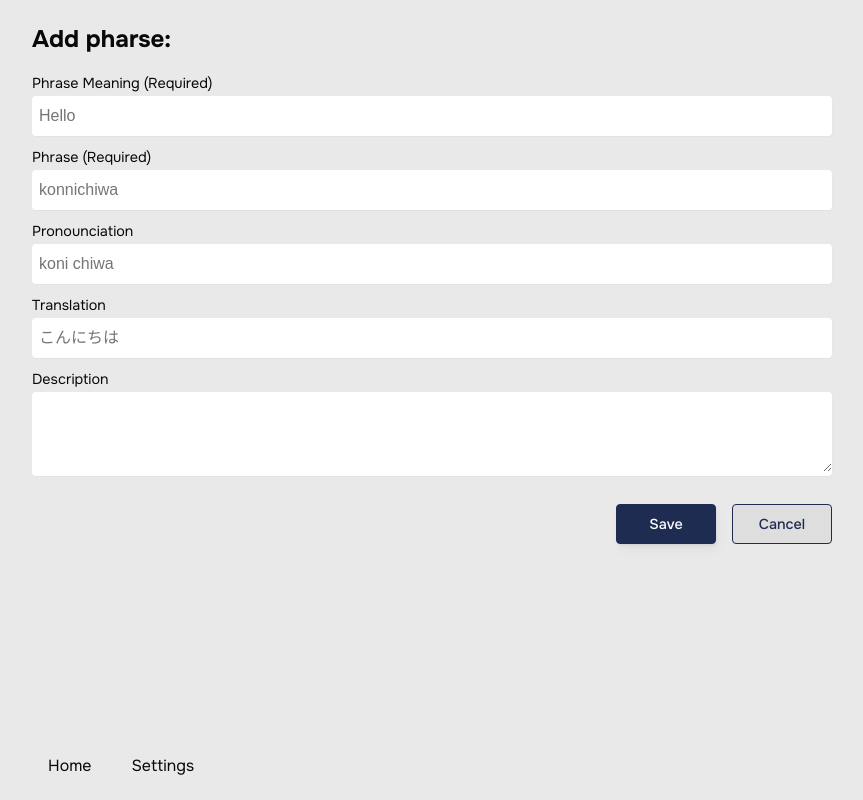
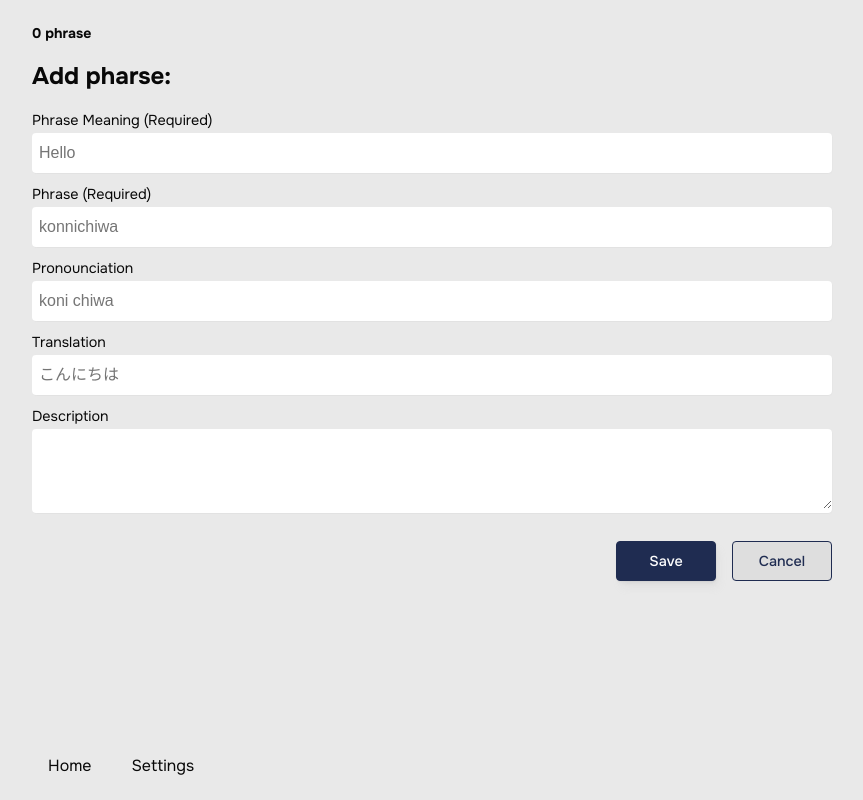
Before and after one commit to siddacool/furezu, a SvelteKit app: page /books/1/add-pharse in a window 1280 px wide. Shown: the whole page, without its empty margins (208-1071 px from the left). Built offline with nearby package versions, Linux system fonts and the light colour scheme; some icons are missing.

Commit message:
permanat layout added

```diff
--- /dev/null
+++ b/src/components/BookTitle.svelte
@@ -0,0 +1,26 @@
+<script lang="ts">
+  import PhraseCount from './PhraseCount.svelte';
+  import Title from './Title.svelte';
+
+  export let bookName: string | undefined;
+  export let bookId: string;
+</script>
+
+<h2>
+  <a href={`/books/${bookId}`}>
+    {bookName || ''}
+    <PhraseCount {bookId} />
+  </a>
+</h2>
+
+<style lang="scss">
+  h2 {
+    margin-top: 0;
+    font-size: 1.45rem;
+  }
+
+  a {
+    text-decoration: none;
+    color: inherit;
+  }
+</style>
--- /dev/null
+++ b/src/routes/books/[bookId]/+layout.svelte
@@ -0,0 +1,15 @@
+<script lang="ts">
+  import { page } from '$app/stores';
+  import { liveQuery } from 'dexie';
+  import BookTitle from '~/components/BookTitle.svelte';
+
+  import { db } from '~/stores/db';
+
+  const bookId = $page.params.bookId;
+
+  let book = liveQuery(() => db.books.where({ _id: bookId }).first());
+</script>
+
+<BookTitle bookName={$book?.name} {bookId} />
+
+<slot />
--- a/src/routes/books/[bookId]/+page.svelte
+++ b/src/routes/books/[bookId]/+page.svelte
@@ -4,9 +4,7 @@
   import { liveQuery } from 'dexie';
   import AnchorButton from '~/components/AnchorButton.svelte';
   import Paper from '~/components/Paper.svelte';
-  import PhraseCount from '~/components/PhraseCount.svelte';
   import Speak from '~/components/Speak.svelte';
-  import Title from '~/components/Title.svelte';
   import { db } from '~/stores/db';
 
   const bookId = $page.params.bookId;
@@ -19,8 +17,6 @@
 <svelte:head>
   <title>{$book?.name || ''}</title>
 </svelte:head>
-
-<Title>{$book?.name || ''} <PhraseCount {bookId} /></Title>
 
 {#if $phrases?.length}
   <div class="pharses">
```
Also changed, not shown: src/routes/books/[bookId]/[pharseId]/+page.svelte (+2 -7 lines).
